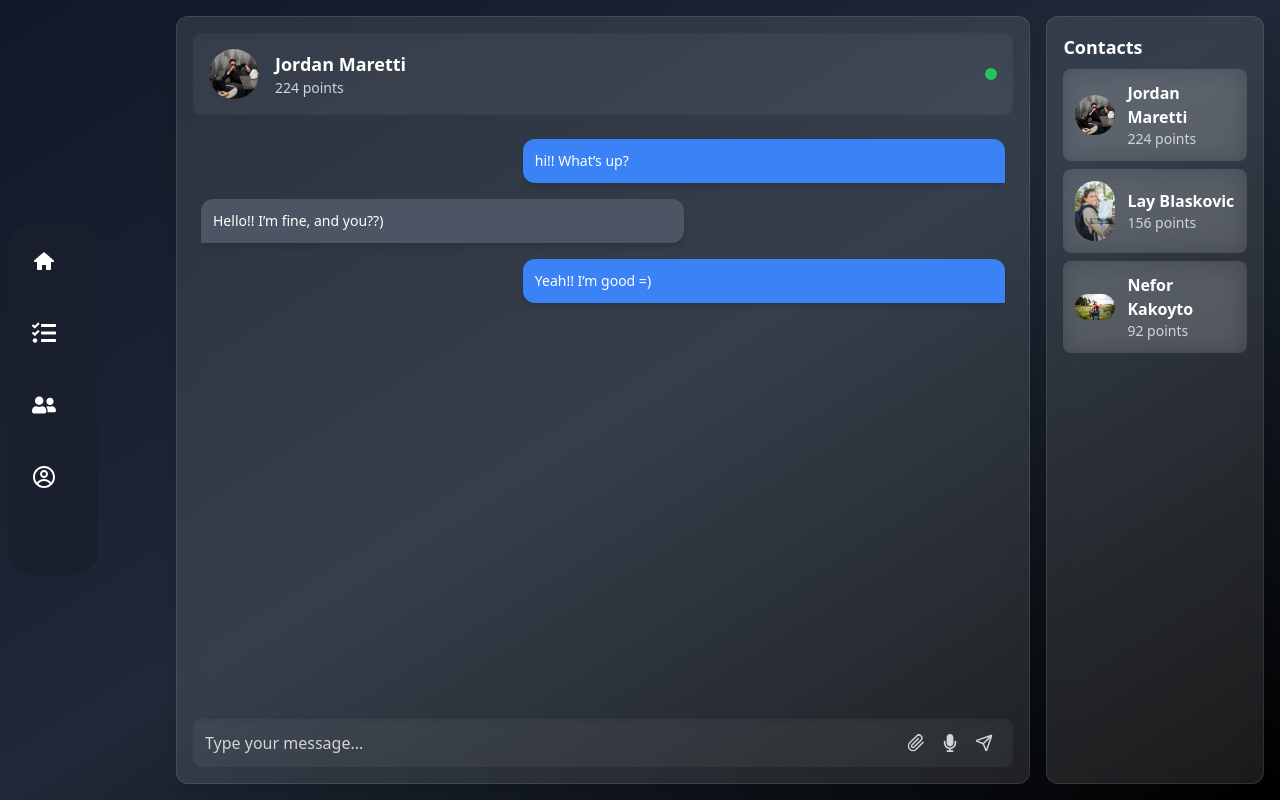
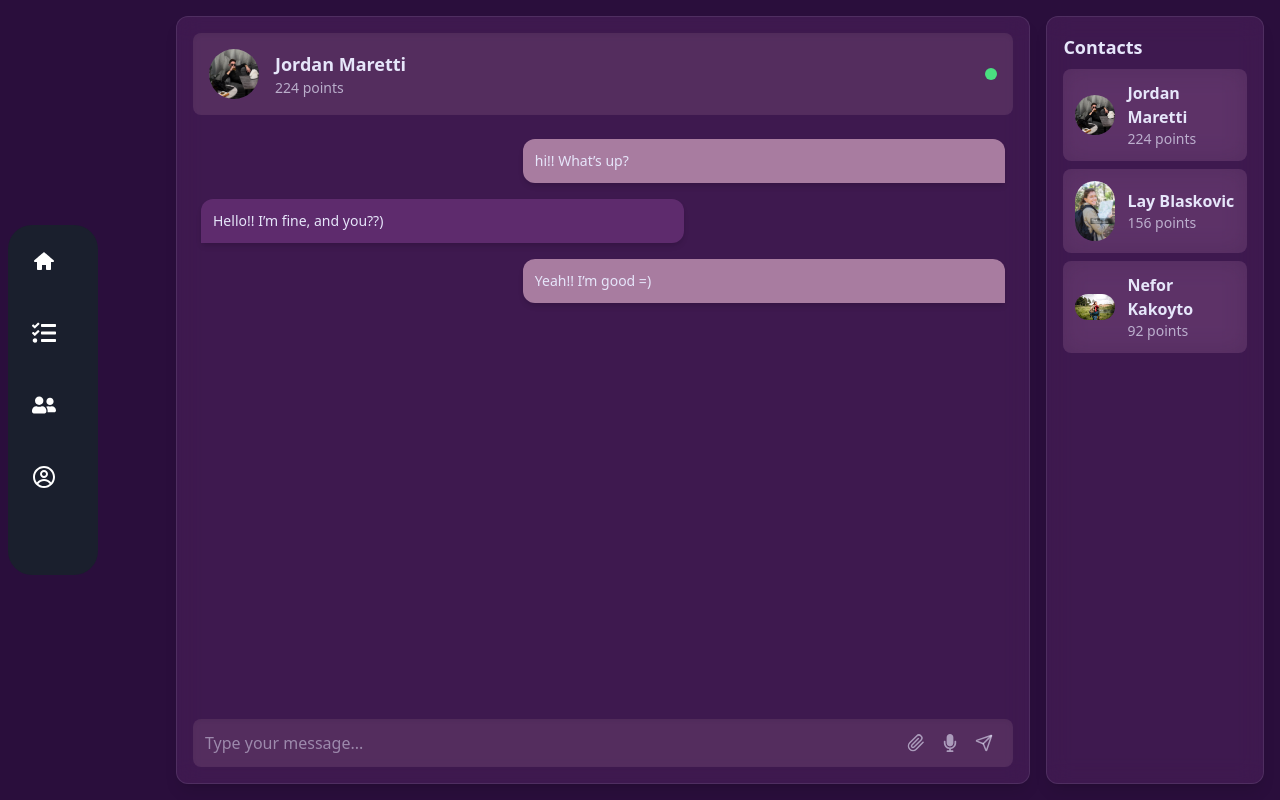
Before and after one commit to foxnaim/Agenda-client-, a Next.js app: page /pages/Chat in a window 1280 px wide. Built offline with nearby package versions, Linux system fonts and the light colour scheme.

Commit message:
modified:   package.json 	modified:   src/app/pages/Chat/page.tsx 	modified:   src/app/pages/Home/page.tsx 	modified:   src/app/pages/login/page.tsx 	modified:   tailwind.config.ts 	modified:   yarn.lock

```diff
--- a/package.json
+++ b/package.json
@@ -9,15 +9,18 @@
     "lint": "next lint"
   },
   "dependencies": {
+    "@hookform/resolvers": "2.x",
     "axios": "^1.8.4",
     "framer-motion": "^12.5.0",
     "lucide-react": "^0.475.0",
     "next": "15.1.7",
     "react": "^19.0.0",
     "react-dom": "^19.0.0",
+    "react-hook-form": "^7.55.0",
     "react-icon": "^1.0.0",
     "react-icons": "^5.4.0",
-    "uuid": "^11.1.0"
+    "uuid": "^11.1.0",
+    "yup": "^1.6.1"
   },
   "devDependencies": {
     "@eslint/eslintrc": "^3",
--- a/src/app/pages/Chat/page.tsx
+++ b/src/app/pages/Chat/page.tsx
@@ -13,17 +13,13 @@ import {
   Message as MessageType,
 } from "@/app/components/ContactList/data/data";
 
-/**
- * Пример ContactList, чтобы показать единый фон у элементов
- * Вы можете изменить стили под свои нужды.
- */
 function ContactList() {
   return (
     <div className="flex flex-col space-y-2">
       {contacts.map((contact) => (
         <div
           key={contact.name}
-          className="flex items-center gap-3 p-3 rounded-lg bg-white/10 backdrop-blur-md text-white hover:bg-white/20 transition"
+          className="flex items-center gap-3 p-3 rounded-lg bg-pastelPlum/20 backdrop-blur-md text-softLavender hover:bg-pastelPlum/30 transition"
         >
           <Image
             src={
@@ -38,7 +34,9 @@ function ContactList() {
           />
           <div className="flex flex-col">
             <span className="font-semibold">{contact.name}</span>
-            <span className="text-sm text-gray-300">{contact.points} points</span>
+            <span className="text-sm text-softLavender/70">
+              {contact.points} points
+            </span>
           </div>
         </div>
       ))}
@@ -50,15 +48,12 @@ const Message = () => {
   const [messages, setMessages] = useState<MessageType[]>(initialMessages);
   const [inputValue, setInputValue] = useState<string>("");
 
-  // Реф, чтобы прокручивать окно к последнему сообщению
   const messagesEndRef = useRef<HTMLDivElement | null>(null);
 
-  // Автопрокрутка при добавлении сообщения
   useEffect(() => {
     messagesEndRef.current?.scrollIntoView({ behavior: "smooth" });
   }, [messages]);
 
-  // Отправка сообщения
   const sendMessage = () => {
     if (!inputValue.trim()) return;
     setMessages((prev) => [
@@ -68,7 +63,6 @@ const Message = () => {
     setInputValue("");
   };
 
-  // Анимации для контейнеров
   const containerVariants = {
     hidden: { opacity: 0, y: 10 },
     visible: {
@@ -78,34 +72,29 @@ const Message = () => {
     },
   };
 
-  // Анимации для каждого сообщения
   const messageVariants = {
     hidden: { opacity: 0, y: 10 },
     visible: { opacity: 1, y: 0 },
   };
 
   return (
-    <div className="relative h-screen w-full bg-gradient-to-br from-gray-900 via-gray-800 to-black">
-      {/* Левое меню (фиксированное) */}
-      <div className="fixed left-0 top-0 h-full w-[0px] bg-white/10 backdrop-blur-md z-10 flex flex-col items-center py-4">
+    <div className="relative h-screen w-full bg-royalAubergine">
+      <div className="fixed left-0 top-0 h-full w-[0px] bg-pastelPlum/20 backdrop-blur-md z-10 flex flex-col items-center py-4">
         <Navigation />
       </div>
 
-      {/* Основная часть: чат + список пользователей */}
       <div className="ml-[160px] h-full flex flex-row p-4 gap-4">
-        {/* Блок чата (основная колонка) */}
         <motion.div
           variants={containerVariants}
           initial="hidden"
           animate="visible"
-          className="flex flex-col flex-grow bg-white/10 backdrop-blur-md rounded-xl p-4 max-h-screen border border-white/10 shadow-lg"
+          className="flex flex-col flex-grow bg-deepViolet/40 backdrop-blur-md rounded-xl p-4 max-h-screen border border-softLavender/10 shadow-lg"
         >
-          {/* Информация о пользователе вверху */}
           <motion.div
             variants={containerVariants}
             initial="hidden"
             animate="visible"
-            className="flex items-center bg-white/5 rounded-lg p-4 shadow-inner"
+            className="flex items-center bg-pastelPlum/20 rounded-lg p-4 shadow-inner"
           >
             <Image
               src={
@@ -119,18 +108,16 @@ const Message = () => {
               className="rounded-full w-[50px] h-[50px] object-cover"
             />
             <div className="ml-4">
-              <p className="text-white font-semibold text-lg">
+              <p className="text-softLavender font-semibold text-lg">
                 {contacts[0].name}
               </p>
-              <p className="text-gray-300 text-sm">
+              <p className="text-softLavender/70 text-sm">
                 {contacts[0].points} points
               </p>
             </div>
-            {/* Статус (онлайн) */}
-            <span className="ml-auto bg-green-500 w-3 h-3 rounded-full" />
+            <span className="ml-auto bg-green-400 w-3 h-3 rounded-full" />
           </motion.div>
 
-          {/* Сами сообщения */}
           <motion.div
             className="flex-1 overflow-y-auto mt-4 space-y-4 px-2 py-2"
             initial="hidden"
@@ -147,62 +134,57 @@ const Message = () => {
               <motion.div
                 key={msg.id}
                 variants={messageVariants}
-                className={`max-w-[60%] break-words p-3 rounded-xl text-sm shadow-md
-                  ${
-                    msg.sender === "user"
-                      ? // Сообщения пользователя
-                        "ml-auto bg-blue-500 text-white rounded-br-none"
-                      : // Сообщения собеседника
-                        "bg-gray-600 text-white rounded-bl-none"
-                  }`}
+                className={`max-w-[60%] break-words p-3 rounded-xl text-sm shadow-md ${
+                  msg.sender === "user"
+                    ? "ml-auto bg-pastelPlum text-softLavender rounded-br-none"
+                    : "bg-deepViolet text-softLavender rounded-bl-none"
+                }`}
               >
                 {msg.text}
               </motion.div>
             ))}
-            {/* Прокрутка в конец */}
             <div ref={messagesEndRef} />
           </motion.div>
 
-          {/* Поле ввода сообщения */}
           <motion.div
             variants={containerVariants}
             initial="hidden"
             animate="visible"
-            className="flex items-center mt-2 bg-white/5 rounded-lg p-3 shadow-inner"
+            className="flex items-center mt-2 bg-pastelPlum/20 rounded-lg p-3 shadow-inner"
           >
             <input
               type="text"
               placeholder="Type your message..."
-              className="flex-1 bg-transparent focus:outline-none text-white placeholder-gray-300"
+              className="flex-1 bg-transparent focus:outline-none text-softLavender placeholder-softLavender/50"
               value={inputValue}
               onChange={(e) => setInputValue(e.target.value)}
               onKeyDown={(e) => e.key === "Enter" && sendMessage()}
             />
-            <button className="mx-2 text-gray-300 hover:text-white transition">
+            <button className="mx-2 text-softLavender/60 hover:text-softLavender transition">
               <FiPaperclip size={18} />
             </button>
-            <button className="mx-2 text-gray-300 hover:text-white transition">
+            <button className="mx-2 text-softLavender/60 hover:text-softLavender transition">
               <FaMicrophone size={18} />
             </button>
             <button
               onClick={sendMessage}
-              className="mx-2 text-gray-300 hover:text-white transition"
+              className="mx-2 text-softLavender/60 hover:text-softLavender transition"
             >
               <LuSend size={18} />
             </button>
           </motion.div>
         </motion.div>
 
-        {/* Блок со списком пользователей (тот же фон) */}
         <motion.div
           variants={containerVariants}
           initial="hidden"
           animate="visible"
-          className="w-1/5 bg-white/10 backdrop-blur-md rounded-xl p-4 max-h-screen border border-white/10 shadow-lg flex flex-col"
+          className="w-1/5 bg-deepViolet/40 backdrop-blur-md rounded-xl p-4 max-h-screen border border-softLavender/10 shadow-lg flex flex-col"
         >
-          <h2 className="text-white text-lg font-semibold mb-2">Contacts</h2>
+          <h2 className="text-softLavender text-lg font-semibold mb-2">
+            Contacts
+          </h2>
           <div className="overflow-y-auto flex-1">
-            {/* Тут используем наш пример ContactList со стилями */}
             <ContactList />
           </div>
         </motion.div>
--- a/src/app/pages/Home/page.tsx
+++ b/src/app/pages/Home/page.tsx
@@ -17,40 +17,42 @@ const Home = () => {
     visible: { opacity: 1, y: 0, transition: { delay: 0.3, duration: 0.8 } },
   };
 
-  const aiVariants = {
-    hidden: { opacity: 0, scale: 0.8 },
-    visible: { opacity: 1, scale: 1, transition: { delay: 0.6, duration: 0.8 } },
-  };
-
   return (
     <React.Fragment>
-      <Header h1="" button="Войти" />
       <Navigation />
 
-      {/* Фон как в чате */}
-      <div className="h-screen w-full bg-gradient-to-br from-gray-900 via-gray-800 to-black flex flex-col items-center justify-center text-center">
+      {/* Фоновый градиент на основе новых цветов */}
+      <div className="h-screen w-full bg-gradient-to-br from-deepViolet via-royalAubergine to-black flex flex-col items-center justify-center text-center p-6">
 
-        {/* Контейнер с фоном как в блоках чата */}
         {/* Заголовок */}
         <motion.h1
-            className="text-4xl font-semibold text-white"
+          className="text-4xl font-bold text-softLavender"
           variants={headingVariants}
+          initial="hidden"
+          animate="visible"
         >
           Hi, I’m Agenda
         </motion.h1>
 
-          {/* Описание */}
+        {/* Подзаголовок */}
         <motion.p
-            className="mt-2 text-gray-300"
+          className="mt-3 text-pastelPlum text-lg"
           variants={textVariants}
+          initial="hidden"
+          animate="visible"
         >
           Ready to get started?
         </motion.p>
 
         {/* AI-компонент */}
-
+        <motion.div
+          className="mt-10"
+          initial="hidden"
+          animate="visible"
+          transition={{ delay: 0.6, duration: 0.8 }}
+        >
           <AI />
-
+        </motion.div>
       </div>
     </React.Fragment>
   );
--- a/tailwind.config.ts
+++ b/tailwind.config.ts
@@ -9,11 +9,17 @@ export default {
   theme: {
     extend: {
       colors: {
-        bgop: "#1A1F2D", // Более глубокий темно-синий/серый
-        dopHover: "#8B9692", // Мягкий серый для hover
-        dop: "#3C4245", // Чуть светлее, чем раньше
-        light: "#E5E5E5", // Приглушенный белый
-        dark: "#252A34", // Насыщенный темный
+        // Первый экран — холодные оттенки
+        frostedWhite: "#FAFAFA",
+        glacierGray: "#D1D1D1",
+        steelyIce: "#929292",
+        obsidian: "#222222",
+
+        // Второй экран — фиолетовые/пастельные оттенки
+        softLavender: "#E6E6FA",
+        pastelPlum: "#A87CA0",
+        deepViolet: "#5E2B6D",
+        royalAubergine: "#2A0E3C",
       },
     },
   },
```
Also changed, not shown: src/app/pages/login/page.tsx (+61 -39 lines), 1 other file (tests, documents, lock files or other folders). Lines whose indentation alone changed are shown as unchanged.
